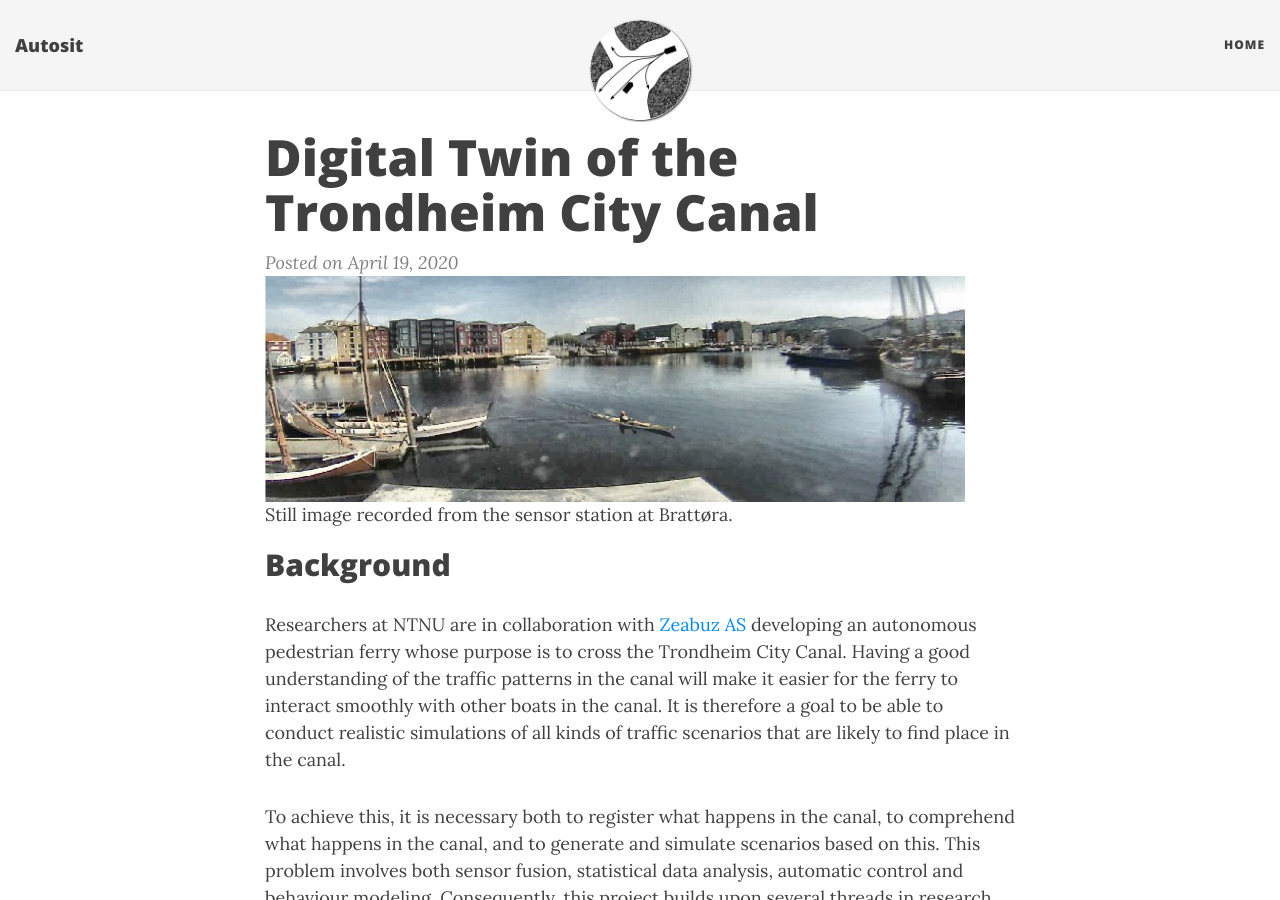
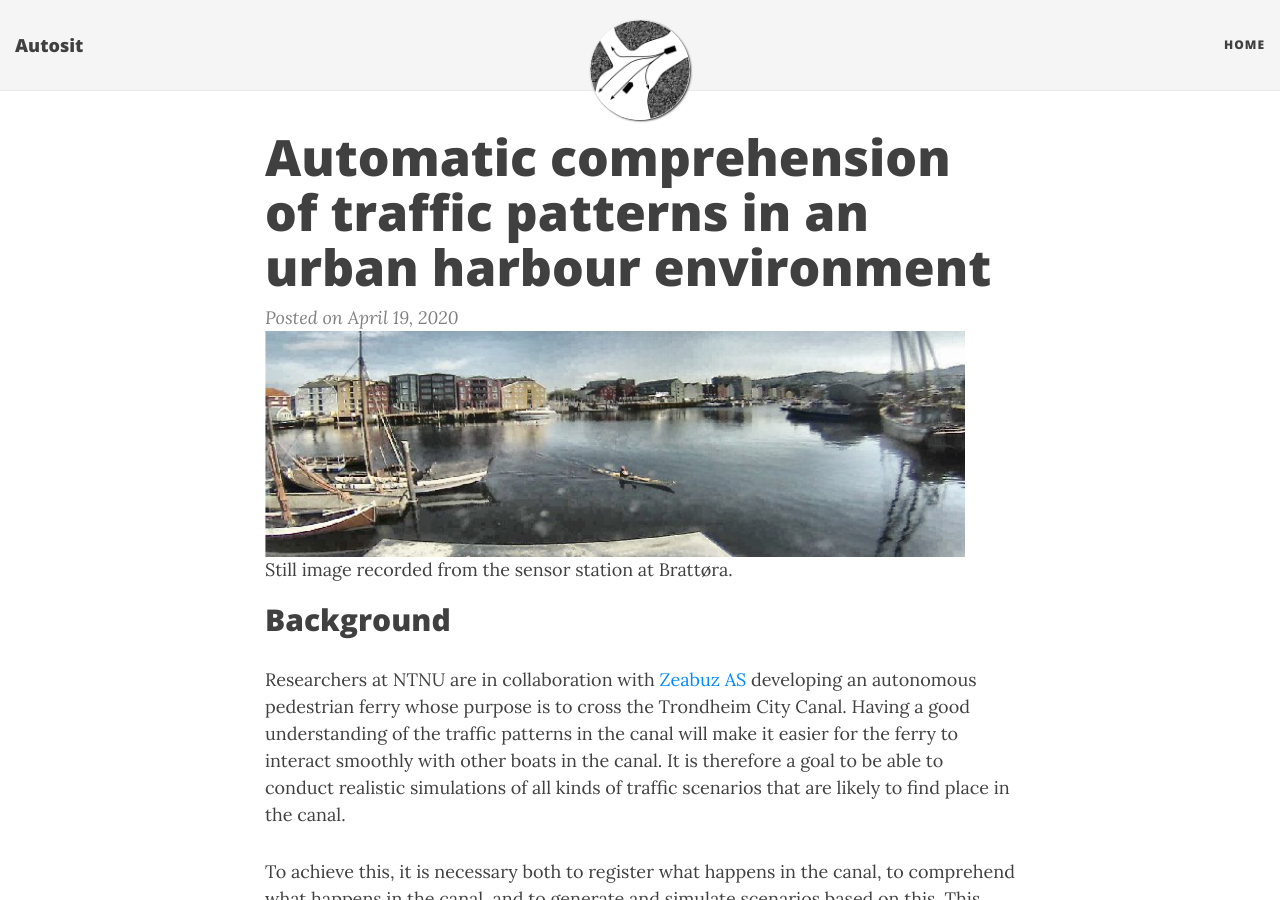
Before and after one commit to autosit/autosit.github.io, a Jekyll site: the page built from _posts/2020-04-19-ltp_canal.md, in a window 1280 px wide and 900 px high. Built offline with Jekyll 4.4.1, drawn with Linux system fonts in a browser that asks for light colours; nearby versions of some CDN libraries.

Commit message:
changed title on ltp canal

```diff
--- a/_posts/2020-04-19-ltp_canal.md
+++ b/_posts/2020-04-19-ltp_canal.md
@@ -1,6 +1,6 @@
 ---
 layout: post
-title: Digital Twin of the Trondheim City Canal
+title: Automatic comprehension of traffic patterns in an urban harbour environment
 category: LTP
 ---
 |<img src="{{site.url}}/assets/lowestpd.png" width="700"> |
```
